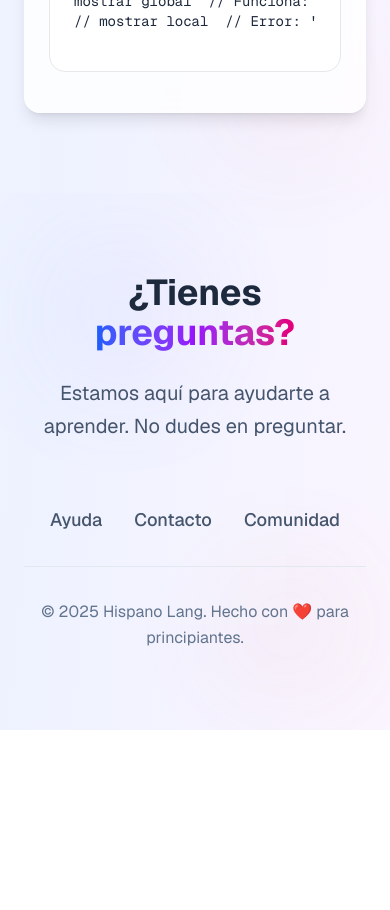
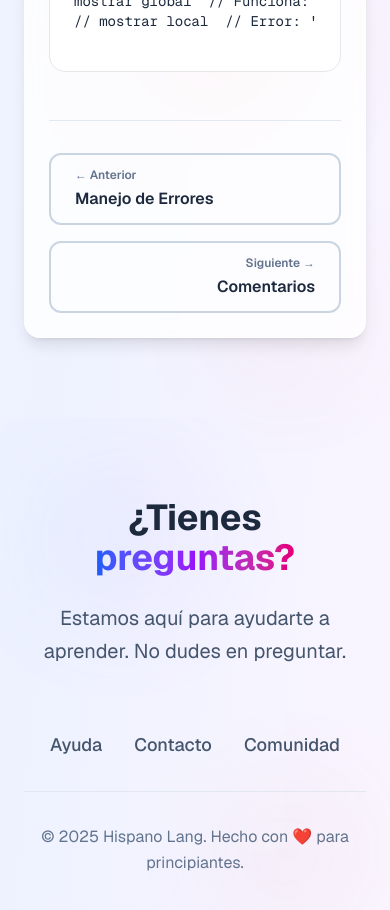
Before and after one commit to nicvazquezdev/hispano-lang-website, a Next.js app: page /documentacion in a window 390 px wide. Shown: the part 3040-3950 px from the top of the page. Before the commit the page ends 3770 px from the top, so only its background shows below. Built offline with nearby package versions, Linux system fonts and the light colour scheme.

Commit message:
Add navigation buttons for previous and next sections in documentation. Implement smooth scrolling for mobile when section changes. Enhance user experience with circular navigation.

```diff
--- a/app/documentacion/page.tsx
+++ b/app/documentacion/page.tsx
@@ -20,6 +20,10 @@ function DocumentacionContent() {
     const seccion = searchParams.get("seccion");
     if (seccion && docsData[seccion as keyof typeof docsData]) {
       setActiveSection(seccion);
+      // Scroll hacia arriba en mobile cuando cambia la sección
+      if (typeof window !== "undefined" && window.innerWidth < 1024) {
+        window.scrollTo({ top: 0, behavior: "smooth" });
+      }
     }
   }, [searchParams]);
 
@@ -42,6 +46,22 @@ function DocumentacionContent() {
     { id: "funcionesMatematicas", title: "Funciones Matemáticas" },
     { id: "manejoErrores", title: "Manejo de Errores" },
   ];
+
+  // Obtener índice de la sección actual
+  const currentIndex = sections.findIndex(
+    (section) => section.id === activeSection,
+  );
+
+  // Calcular sección anterior y siguiente (circular)
+  const previousSection =
+    currentIndex > 0
+      ? sections[currentIndex - 1]
+      : sections[sections.length - 1];
+
+  const nextSection =
+    currentIndex < sections.length - 1
+      ? sections[currentIndex + 1]
+      : sections[0];
 
   return (
     <Section
@@ -75,6 +95,9 @@ function DocumentacionContent() {
               subsections={
                 docsData[activeSection as keyof typeof docsData].subsections
               }
+              currentSection={activeSection}
+              previousSection={previousSection}
+              nextSection={nextSection}
             />
           )}
         </article>
--- a/components/docs/DocSection.tsx
+++ b/components/docs/DocSection.tsx
@@ -1,4 +1,6 @@
+import Link from "next/link";
 import Card from "@/components/ui/Card";
+import Button from "@/components/ui/Button";
 import CodeBlock from "@/components/docs/CodeBlock";
 
 interface SubSection {
@@ -13,12 +15,17 @@ interface DocSectionProps {
   title: string;
   description?: string;
   subsections: SubSection[];
+  currentSection?: string;
+  previousSection?: { id: string; title: string } | null;
+  nextSection?: { id: string; title: string } | null;
 }
 
 export default function DocSection({
   title,
   description,
   subsections,
+  previousSection,
+  nextSection,
 }: DocSectionProps) {
   return (
     <Card variant="glass" className="bg-white/80 backdrop-blur-sm">
@@ -64,6 +71,59 @@ export default function DocSection({
             </div>
           ))}
         </div>
+
+        {/* Navegación Circular */}
+        {(previousSection || nextSection) && (
+          <div className="mt-12 pt-8 border-t border-slate-200">
+            <div className="flex flex-col sm:flex-row justify-between gap-4">
+              {/* Botón Anterior */}
+              <div className="flex-1">
+                {previousSection ? (
+                  <Link href={`/documentacion?seccion=${previousSection.id}`}>
+                    <Button
+                      variant="outline"
+                      className="w-full justify-start group"
+                    >
+                      <div className="text-left">
+                        <div className="text-xs text-slate-500 mb-1">
+                          ← Anterior
+                        </div>
+                        <div className="font-semibold text-slate-800 group-hover:text-blue-600 transition-colors">
+                          {previousSection.title}
+                        </div>
+                      </div>
+                    </Button>
+                  </Link>
+                ) : (
+                  <div className="h-full"></div>
+                )}
+              </div>
+
+              {/* Botón Siguiente */}
+              <div className="flex-1">
+                {nextSection ? (
+                  <Link href={`/documentacion?seccion=${nextSection.id}`}>
+                    <Button
+                      variant="outline"
+                      className="w-full justify-end group"
+                    >
+                      <div className="text-right">
+                        <div className="text-xs text-slate-500 mb-1">
+                          Siguiente →
+                        </div>
+                        <div className="font-semibold text-slate-800 group-hover:text-blue-600 transition-colors">
+                          {nextSection.title}
+                        </div>
+                      </div>
+                    </Button>
+                  </Link>
+                ) : (
+                  <div className="h-full"></div>
+                )}
+              </div>
+            </div>
+          </div>
+        )}
       </div>
     </Card>
   );
```
